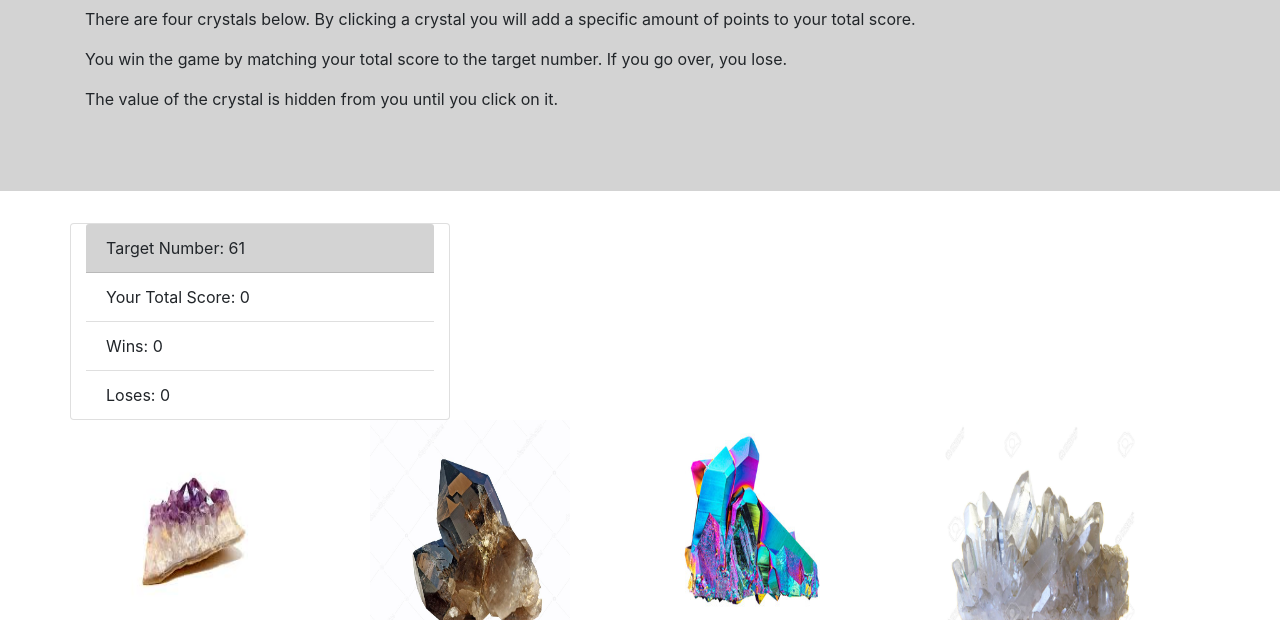
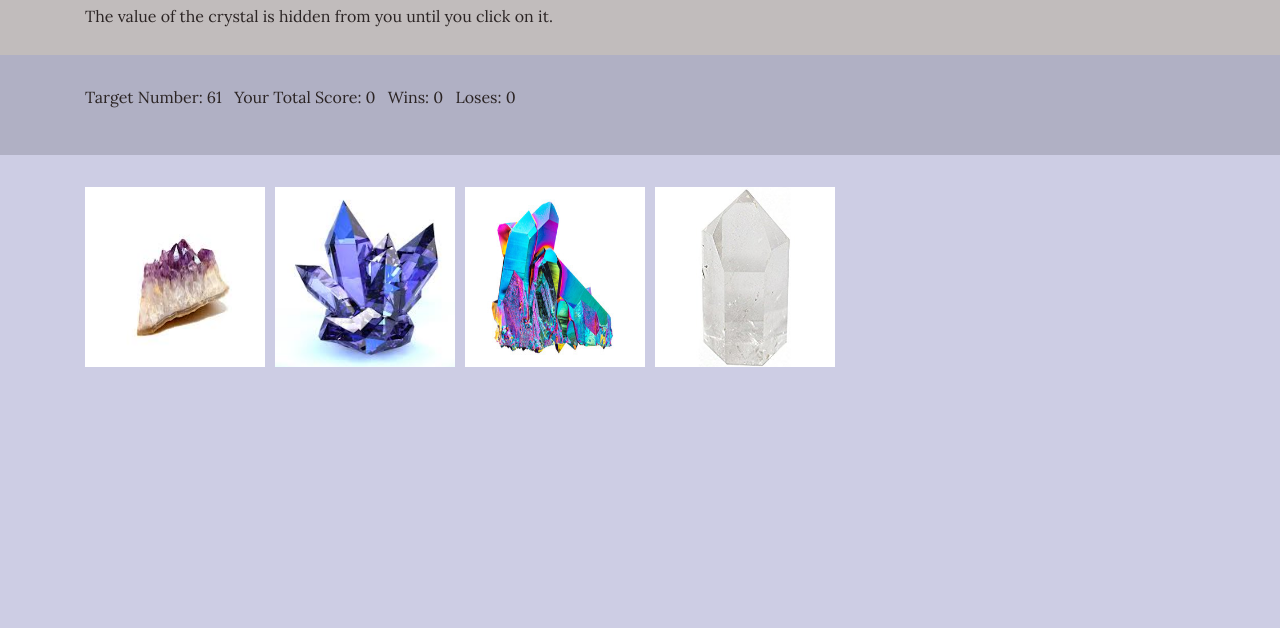
Before and after one commit to shimonikeren/Crystal-Game, a plain HTML site: page index.html in a window 1280 px wide. Shown: the part 172-800 px from the top of the page. Drawn offline with nearby package versions, Linux system fonts and the light colour scheme.

Commit message:
html and css

```diff
--- a/assets/css/style.css
+++ b/assets/css/style.css
@@ -1,11 +1,34 @@
-#targetNumber,
+* {
+	font-family: 'Lora', serif;
+	color: rgb(43, 36, 36);
+}
+
+body {
+	background-color: rgb(205, 205, 228);
+}
+
 .jumbotron-fluid {
-	background: lightgrey;
+	background: rgb(193, 188, 188);
+	padding: 20px;
+}
+
+.jumbo2 {
+	padding: 30px;
+	background-color:rgb(176, 176, 196);
+	margin-top: -35px;
+}
+
+.list-inline-item {
+	margin-right: 40px;
 }
 
 img {
-	width: 200px;
-	height: 200px;
+	width: 180px;
+	height: 180px;
+}
+
+p {
+	line-height: 80%;
 }
 
 .topclass {
--- a/index.html
+++ b/index.html
@@ -5,6 +5,7 @@
 	<script src="https://code.jquery.com/jquery-3.3.1.js" integrity="sha256-2Kok7MbOyxpgUVvAk/HJ2jigOSYS2auK4Pfzbm7uH60=" crossorigin="anonymous"></script>
 	<script type="text/javascript" src="assets/javascript/game.js"></script>
 	<link rel="stylesheet" href="https://maxcdn.bootstrapcdn.com/bootstrap/4.0.0/css/bootstrap.min.css" integrity="sha384-Gn5384xqQ1aoWXA+058RXPxPg6fy4IWvTNh0E263XmFcJlSAwiGgFAW/dAiS6JXm" crossorigin="anonymous">
+	<link href="https://fonts.googleapis.com/css?family=Lora" rel="stylesheet">
 	<link rel="stylesheet" type="text/css" href="assets/css/style.css">
 </head>
 <body>
@@ -19,40 +20,36 @@
   </div>
 </div>
 
-<div class="container">
-	<div class="row">
-		<div class="card col-sm-4" style="width: 18rem;">
-			<div class="card-header" id=targetNumber>
-			Target Number:
-			</div>
-			<ul class="list-group list-group-flush">
-				<li class="list-group-item" id="yourTotal">Your Total Score: 0</li>
-				<li class="list-group-item" id="wins">Wins: 0</li>
-				<li class="list-group-item" id="loses">Loses: 0</li>
-			</ul>
-		</div>
-		<div class="col-sm-4">
-			<div id="winLoseImages">
-			<img id="winPic" src="assets/images/youwin.gif" alt="winner gif">
-			<img id="losePic" src="assets/images/youlose.png" alt="you loose sign">
-		</div>
-		</div>
+<div class="jumbotron jumbotron-fluid jumbo2">
+	<div class="container">
+		<ul class = "list-inline">
+			<li class="list-inline-item" id="targetNumber">Target Number: </li>
+			<li class="list-inline-item" id="yourTotal">Your Total Score: 0</li>
+			<li class="list-inline-item" id="wins">Wins: 0</li>
+			<li class="list-inline-item" id="loses">Loses: 0</li>
+		</ul>
 	</div>
 </div>
 
 <div class="container">
 	<div class="row">
-		<div class="col-sm-3">
-			<img  id="crystal1" src="assets/images/crystal1.png" alt="purple crystal">
+		<div class="col-sm-2">
+				<img  id="crystal1" src="assets/images/crystal1.png" alt="purple crystal">
 		</div>
-		<div class="col-sm-3">
-			<img id="crystal2" src="assets/images/crystal2.png" alt="brown crystal">
+		<div class="col-sm-2">
+			<img id="crystal2" src="assets/images/crystal2.jpeg" alt="brown crystal">
 		</div>
-		<div class="col-sm-3">
+		<div class="col-sm-2">
 			<img id="crystal3" src="assets/images/crystal3.png" alt="colorful crystal">
 		</div>
-		<div class="col-sm-3">
-			<img id="crystal4" src="assets/images/crystal4.png" alt="white crystal">
+		<div class="col-sm-2">
+			<img id="crystal4" src="assets/images/crystal4.jpg" alt="white crystal">
+		</div>
+		<div class="col-sm-2">
+			<div id="winLoseImages">
+				<img id="winPic" src="assets/images/youWin.gif" alt="winner gif">
+				<img id="losePic" src="assets/images/youLose.gif" alt="you loose sign">
+			</div>
 		</div>
 	</div>
 </div>
```
Also changed, not shown: assets/images/crystal2.jpeg (added), assets/images/crystal2.png (deleted), assets/images/crystal4.jpg (added), assets/images/crystal4.png (deleted), assets/images/youLose.gif (added), assets/images/youlose.png (deleted), assets/images/youwin.gif.
